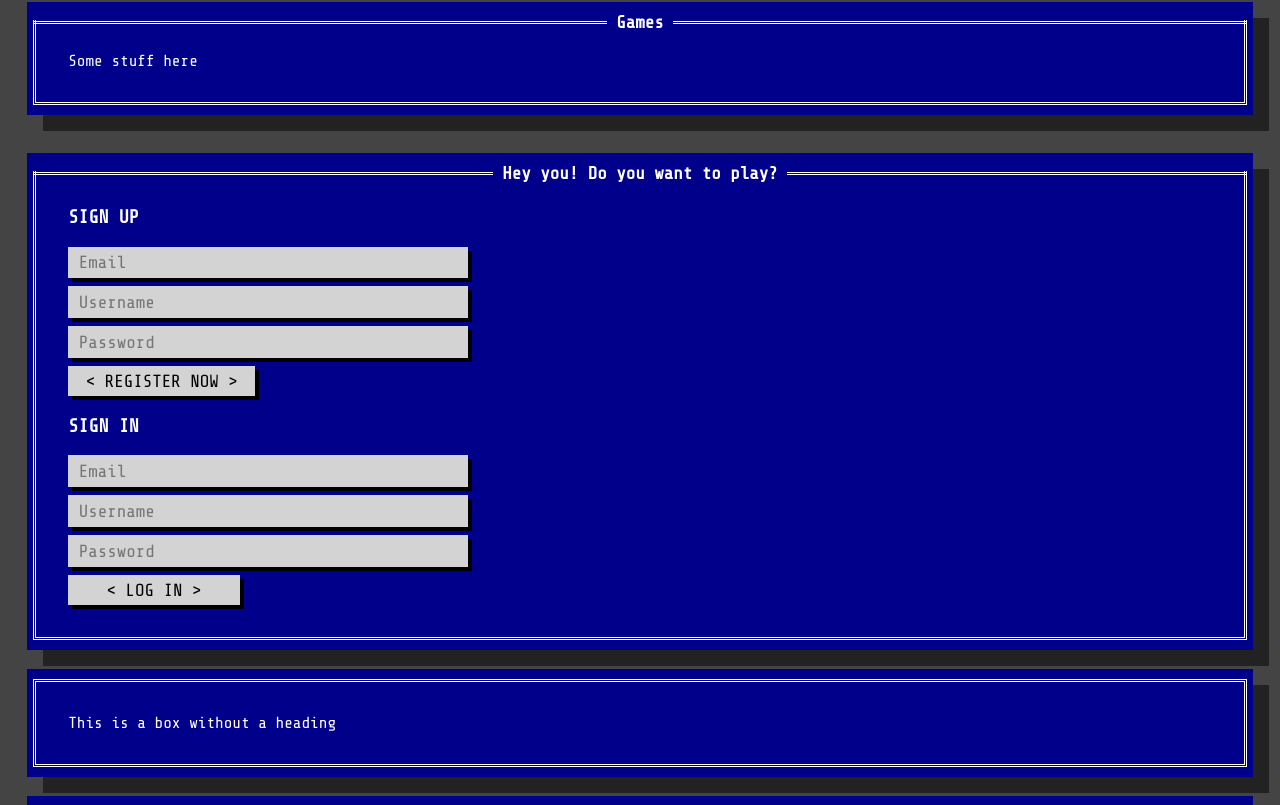
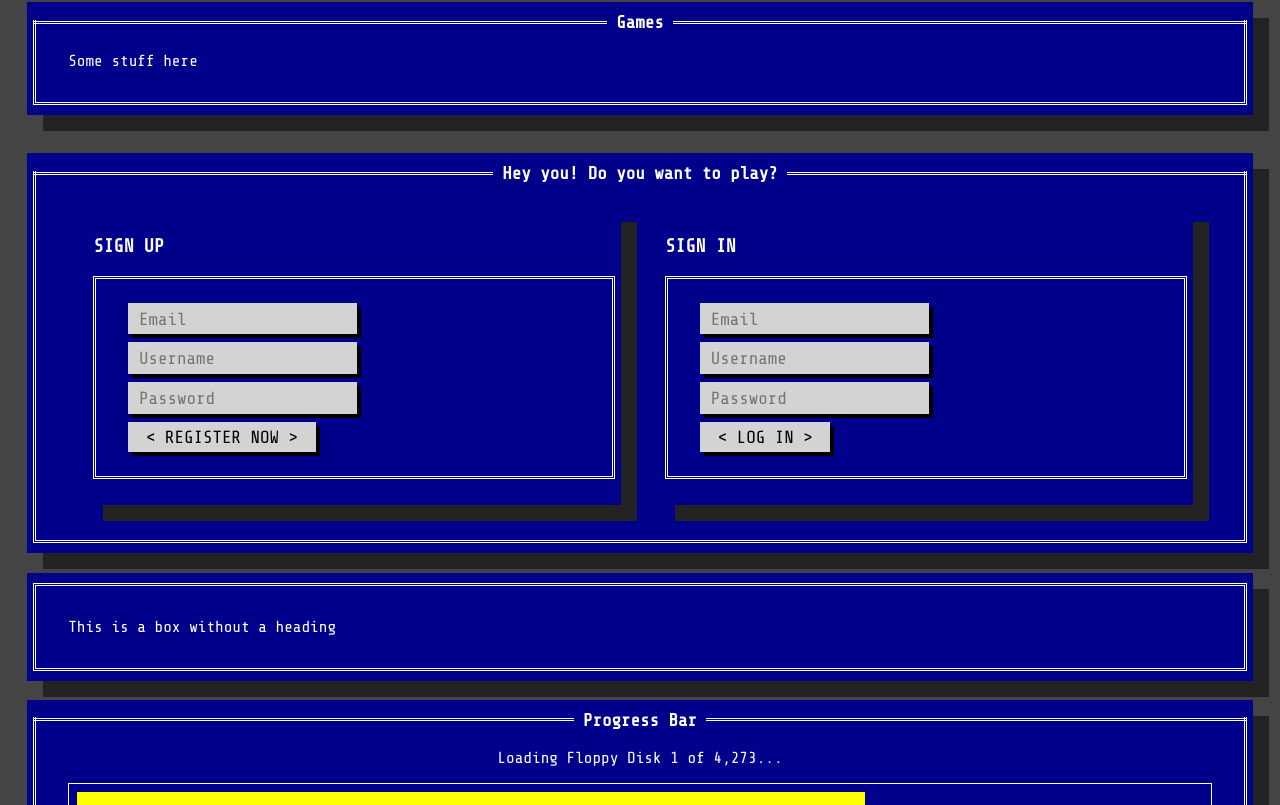
Before and after one commit to MatMasIt/fool, a website: page web/index.html in a window 1280 px wide. Shown: the part 463-1268 px from the top of the page. Drawn offline with nearby package versions, Linux system fonts and the light colour scheme.

Commit message:
Fixed form positions

```diff
--- a/web/index.html
+++ b/web/index.html
@@ -43,9 +43,10 @@
     <div class="box">
         <h2>Hey you! Do you want to play?</h2>
         <div class="box-body">
-            <div style="display: inline;">
+            <div class="flex">
+                <div class="box">
                     <h3> SIGN UP</h3>
-                <form>
+                    <form class="box-body">
                         <div class="form-control">
                             <label><input type="email" name="email" placeholder="Email"></label>
                         </div>
@@ -60,9 +61,9 @@
                         </div>
                     </form>
                 </div>
-            <div style="display: inline;">
+                <div class="box">
                     <h3> SIGN IN</h3>
-                <form>
+                    <form class="box-body">
                         <div class="form-control">
                             <label><input type="email" name="email" placeholder="Email"></label>
                         </div>
@@ -76,6 +77,7 @@
                             <label><button type="submit">LOG IN</button></label>
                         </div>
                     </form>
+                </div>
             </div>
         </div>
     </div>
```
Lines whose indentation alone changed are shown as unchanged.
